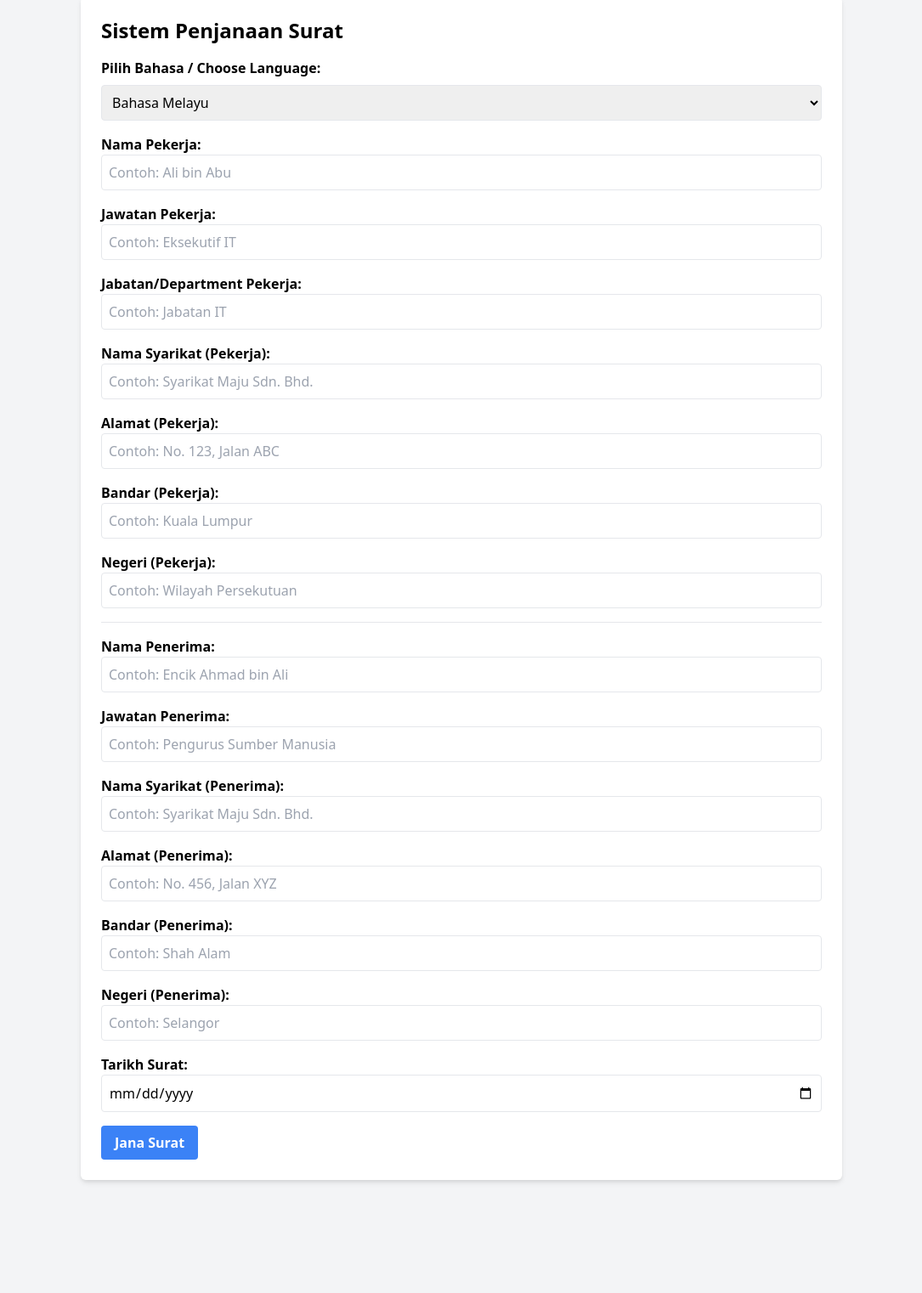
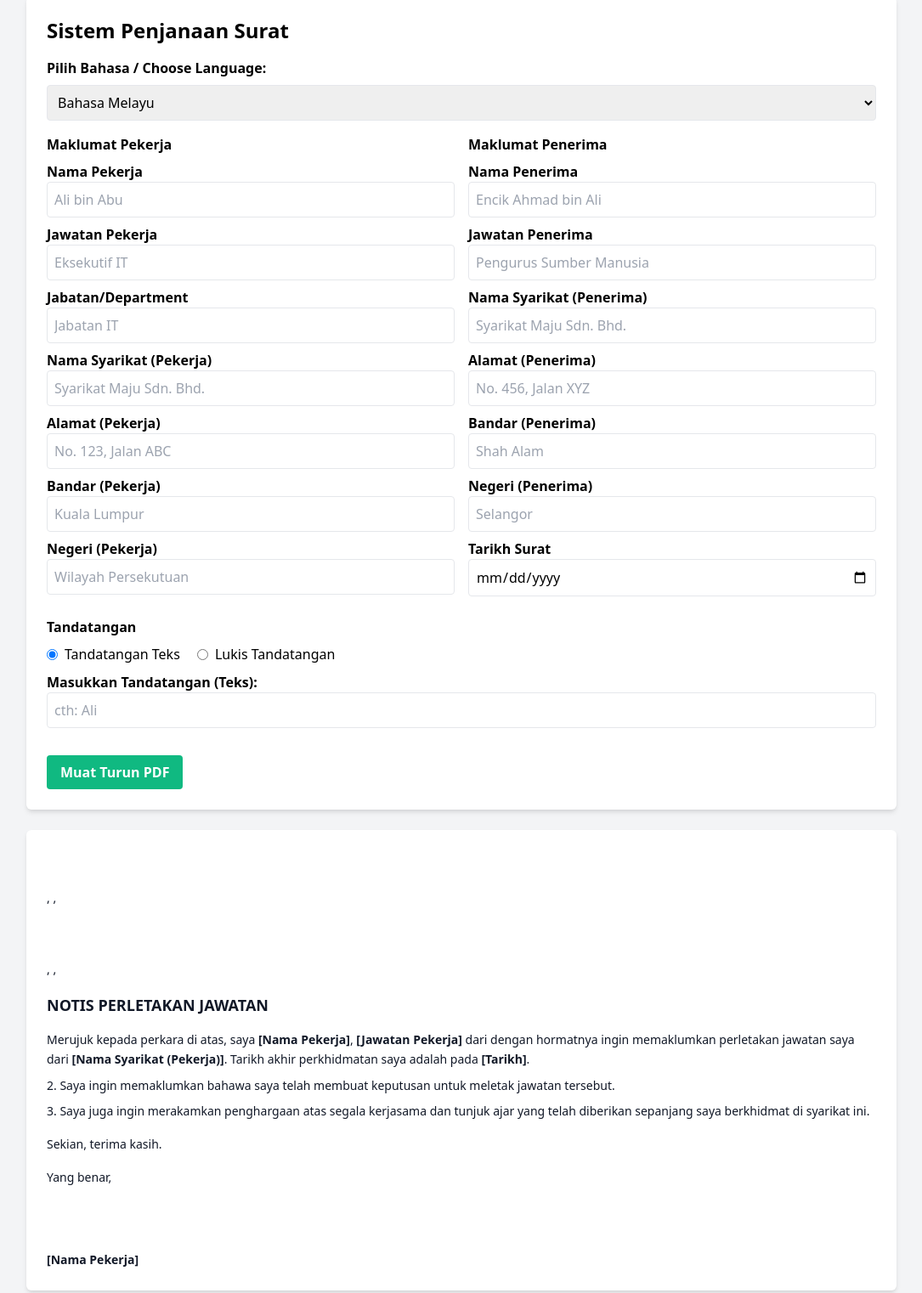
Before and after one commit to BlankedWave/Surat-Berhenti, a plain HTML site: page index.html in a window 1280 px wide. Shown: the part 20-1542 px from the top of the page at 85% size, without its empty margins (97-1182 px from the left). Before the commit the page ends 1425 px from the top, so only its background shows below. Drawn offline with nearby package versions, Linux system fonts and the light colour scheme.

Commit message:
Update index.html

```diff
--- a/index.html
+++ b/index.html
@@ -5,18 +5,27 @@
   <meta name="viewport" content="width=device-width, initial-scale=1.0"/>
   <!-- Tailwind CSS CDN -->
   <link href="https://cdn.jsdelivr.net/npm/tailwindcss@2.2.19/dist/tailwind.min.css" rel="stylesheet">
+  <!-- Google Font untuk tandatangan teks -->
+  <link href="https://fonts.googleapis.com/css2?family=Great+Vibes&display=swap" rel="stylesheet">
 
-  <title>Penjanaan Surat Perletakan Jawatan</title>
+  <title>Sistem Penjanaan Surat & Tandatangan</title>
 
   <!-- html2pdf.js (untuk generate PDF) -->
   <script src="https://cdnjs.cloudflare.com/ajax/libs/html2pdf.js/0.9.3/html2pdf.bundle.min.js"
           integrity="sha512-YcsIpTFRc0tHEgYpP+TUPn6yYP0T7Dcv/xD7Hih5oOH0S8Q+F0Mr2ygZ+Kp+S0zMfX7WQbhBsD6K0yZ0JULH7Q=="
           crossorigin="anonymous"
           referrerpolicy="no-referrer"></script>
+  <style>
+    /* Sedikit gaya untuk kanvas tandatangan */
+    #signatureCanvas {
+      border: 1px solid #ccc;
+      background-color: #fff;
+      touch-action: none;
+    }
+  </style>
 </head>
 <body class="bg-gray-100 p-4">
-
-  <div class="max-w-4xl mx-auto bg-white p-6 rounded-md shadow-md">
+  <div class="max-w-5xl mx-auto bg-white p-6 rounded-md shadow-md">
     <h1 class="text-2xl font-bold mb-4">Sistem Penjanaan Surat</h1>
 
     <!-- Pilihan Bahasa -->
@@ -29,87 +38,102 @@
     </div>
 
     <!-- Borang Input Maklumat -->
-    <form id="letterForm" class="space-y-4">
+    <form id="letterForm" class="grid grid-cols-1 md:grid-cols-2 gap-4">
+      <!-- Kiri (Maklumat Pekerja) -->
       <div>
-        <label class="block font-semibold">Nama Pekerja:</label>
-        <input type="text" id="namaPekerja" class="border rounded p-2 w-full" placeholder="Contoh: Ali bin Abu" required />
-      </div>
-      <div>
-        <label class="block font-semibold">Jawatan Pekerja:</label>
-        <input type="text" id="jawatanPekerja" class="border rounded p-2 w-full" placeholder="Contoh: Eksekutif IT" required />
-      </div>
-      <div>
-        <label class="block font-semibold">Jabatan/Department Pekerja:</label>
-        <input type="text" id="jabatanPekerja" class="border rounded p-2 w-full" placeholder="Contoh: Jabatan IT" required />
-      </div>
-      <div>
-        <label class="block font-semibold">Nama Syarikat (Pekerja):</label>
-        <input type="text" id="namaSyarikatPekerja" class="border rounded p-2 w-full" placeholder="Contoh: Syarikat Maju Sdn. Bhd." required />
-      </div>
-      <div>
-        <label class="block font-semibold">Alamat (Pekerja):</label>
-        <input type="text" id="alamatPekerja" class="border rounded p-2 w-full" placeholder="Contoh: No. 123, Jalan ABC" required />
-      </div>
-      <div>
-        <label class="block font-semibold">Bandar (Pekerja):</label>
-        <input type="text" id="bandarPekerja" class="border rounded p-2 w-full" placeholder="Contoh: Kuala Lumpur" required />
-      </div>
-      <div>
-        <label class="block font-semibold">Negeri (Pekerja):</label>
-        <input type="text" id="negeriPekerja" class="border rounded p-2 w-full" placeholder="Contoh: Wilayah Persekutuan" required />
-      </div>
-      <hr class="my-4" />
-      <div>
-        <label class="block font-semibold">Nama Penerima:</label>
-        <input type="text" id="namaPenerima" class="border rounded p-2 w-full" placeholder="Contoh: Encik Ahmad bin Ali" required />
-      </div>
-      <div>
-        <label class="block font-semibold">Jawatan Penerima:</label>
-        <input type="text" id="jawatanPenerima" class="border rounded p-2 w-full" placeholder="Contoh: Pengurus Sumber Manusia" required />
-      </div>
-      <div>
-        <label class="block font-semibold">Nama Syarikat (Penerima):</label>
-        <input type="text" id="namaSyarikatPenerima" class="border rounded p-2 w-full" placeholder="Contoh: Syarikat Maju Sdn. Bhd." required />
-      </div>
-      <div>
-        <label class="block font-semibold">Alamat (Penerima):</label>
-        <input type="text" id="alamatPenerima" class="border rounded p-2 w-full" placeholder="Contoh: No. 456, Jalan XYZ" required />
-      </div>
-      <div>
-        <label class="block font-semibold">Bandar (Penerima):</label>
-        <input type="text" id="bandarPenerima" class="border rounded p-2 w-full" placeholder="Contoh: Shah Alam" required />
-      </div>
-      <div>
-        <label class="block font-semibold">Negeri (Penerima):</label>
-        <input type="text" id="negeriPenerima" class="border rounded p-2 w-full" placeholder="Contoh: Selangor" required />
-      </div>
-      <div>
-        <label class="block font-semibold">Tarikh Surat:</label>
-        <input type="date" id="tarikh" class="border rounded p-2 w-full" required />
-      </div>
-      <button type="button" onclick="generateLetter()"
-              class="bg-blue-500 hover:bg-blue-600 text-white font-bold py-2 px-4 rounded">
-        Jana Surat
-      </button>
-    </form>
+        <h2 class="font-bold mb-2">Maklumat Pekerja</h2>
+        <label class="block font-semibold">Nama Pekerja</label>
+        <input type="text" id="namaPekerja" class="border rounded p-2 w-full mb-2" placeholder="Ali bin Abu" required />
+
+        <label class="block font-semibold">Jawatan Pekerja</label>
+        <input type="text" id="jawatanPekerja" class="border rounded p-2 w-full mb-2" placeholder="Eksekutif IT" required />
+
+        <label class="block font-semibold">Jabatan/Department</label>
+        <input type="text" id="jabatanPekerja" class="border rounded p-2 w-full mb-2" placeholder="Jabatan IT" required />
+
+        <label class="block font-semibold">Nama Syarikat (Pekerja)</label>
+        <input type="text" id="namaSyarikatPekerja" class="border rounded p-2 w-full mb-2" placeholder="Syarikat Maju Sdn. Bhd." required />
+
+        <label class="block font-semibold">Alamat (Pekerja)</label>
+        <input type="text" id="alamatPekerja" class="border rounded p-2 w-full mb-2" placeholder="No. 123, Jalan ABC" required />
+
+        <label class="block font-semibold">Bandar (Pekerja)</label>
+        <input type="text" id="bandarPekerja" class="border rounded p-2 w-full mb-2" placeholder="Kuala Lumpur" required />
+
+        <label class="block font-semibold">Negeri (Pekerja)</label>
+        <input type="text" id="negeriPekerja" class="border rounded p-2 w-full mb-2" placeholder="Wilayah Persekutuan" required />
       </div>
 
-  <!-- Paparan Surat (akan diisi melalui JS) -->
-  <div id="letterOutput" class="max-w-4xl mx-auto bg-white p-6 rounded-md shadow-md mt-6 hidden">
-    <div id="letterContent" class="text-sm leading-relaxed text-gray-900">
-      <!-- Kandungan surat akan diisi secara dinamik di sini -->
+      <!-- Kanan (Maklumat Penerima) -->
+      <div>
+        <h2 class="font-bold mb-2">Maklumat Penerima</h2>
+        <label class="block font-semibold">Nama Penerima</label>
+        <input type="text" id="namaPenerima" class="border rounded p-2 w-full mb-2" placeholder="Encik Ahmad bin Ali" required />
+
+        <label class="block font-semibold">Jawatan Penerima</label>
+        <input type="text" id="jawatanPenerima" class="border rounded p-2 w-full mb-2" placeholder="Pengurus Sumber Manusia" required />
+
+        <label class="block font-semibold">Nama Syarikat (Penerima)</label>
+        <input type="text" id="namaSyarikatPenerima" class="border rounded p-2 w-full mb-2" placeholder="Syarikat Maju Sdn. Bhd." required />
+
+        <label class="block font-semibold">Alamat (Penerima)</label>
+        <input type="text" id="alamatPenerima" class="border rounded p-2 w-full mb-2" placeholder="No. 456, Jalan XYZ" required />
+
+        <label class="block font-semibold">Bandar (Penerima)</label>
+        <input type="text" id="bandarPenerima" class="border rounded p-2 w-full mb-2" placeholder="Shah Alam" required />
+
+        <label class="block font-semibold">Negeri (Penerima)</label>
+        <input type="text" id="negeriPenerima" class="border rounded p-2 w-full mb-2" placeholder="Selangor" required />
+
+        <label class="block font-semibold">Tarikh Surat</label>
+        <input type="date" id="tarikh" class="border rounded p-2 w-full mb-2" required />
       </div>
 
+      <!-- Bahagian Tandatangan -->
+      <div class="md:col-span-2">
+        <h2 class="font-bold mb-2">Tandatangan</h2>
+        <div class="mb-2">
+          <label class="inline-flex items-center mr-4">
+            <input type="radio" name="signatureOption" value="text" class="form-radio" checked>
+            <span class="ml-2">Tandatangan Teks</span>
+          </label>
+          <label class="inline-flex items-center">
+            <input type="radio" name="signatureOption" value="draw" class="form-radio">
+            <span class="ml-2">Lukis Tandatangan</span>
+          </label>
+        </div>
+        <!-- Input Tandatangan Teks -->
+        <div id="textSignatureContainer" class="mb-4">
+          <label class="block font-semibold">Masukkan Tandatangan (Teks):</label>
+          <input type="text" id="signatureText" class="border rounded p-2 w-full" placeholder="cth: Ali" />
+        </div>
+        <!-- Kanvas untuk Lukis Tandatangan -->
+        <div id="drawSignatureContainer" class="mb-4 hidden">
+          <label class="block font-semibold mb-1">Lukis Tandatangan:</label>
+          <canvas id="signatureCanvas" width="400" height="100"></canvas>
+          <button type="button" id="clearCanvas" class="mt-2 bg-red-500 hover:bg-red-600 text-white py-1 px-2 rounded">Clear</button>
+        </div>
+      </div>
+    </form>
+
+    <!-- Butang Muat Turun PDF -->
     <div class="mt-4">
-      <button onclick="generatePDF()"
+      <button id="downloadBtn"
               class="bg-green-500 hover:bg-green-600 text-white font-bold py-2 px-4 rounded">
         Muat Turun PDF
       </button>
     </div>
   </div>
 
+  <!-- Paparan Surat (sentiasa dipaparkan) -->
+  <div class="max-w-5xl mx-auto bg-white p-6 rounded-md shadow-md mt-6">
+    <div id="letterContent" class="text-sm leading-relaxed text-gray-900">
+      <!-- Kandungan surat akan diisi secara dinamik -->
+    </div>
+  </div>
+
   <script>
-    // Teks surat dalam bahasa Melayu
+    // Template surat (gunakan placeholder [TandatanganHTML])
     const suratMY = `
       <p class="mb-4">
         <span class="block font-bold">[Nama Pekerja]</span>
@@ -148,13 +172,12 @@
       </p>
 
       <p class="mt-4">
-      Yang benar,<br/>
-      <br/>
+        Yang benar,<br/><br/>
+        [TandatanganHTML]<br/>
         <strong>[Nama Pekerja]</strong>
       </p>
     `;
 
-    // Teks surat dalam bahasa Inggeris
     const suratEN = `
       <p class="mb-4">
         <span class="block font-bold">[Employee Name]</span>
@@ -193,94 +216,193 @@
       </p>
 
       <p class="mt-4">
-      Yours sincerely,<br/>
-      <br/>
+        Yours sincerely,<br/><br/>
+        [TandatanganHTML]<br/>
         <strong>[Employee Name]</strong>
       </p>
     `;
 
-    function generateLetter() {
-      // Ambil nilai dari borang
-      const namaPekerja = document.getElementById('namaPekerja').value;
-      const jawatanPekerja = document.getElementById('jawatanPekerja').value;
-      const jabatanPekerja = document.getElementById('jabatanPekerja').value;
-      const namaSyarikatPekerja = document.getElementById('namaSyarikatPekerja').value;
-      const alamatPekerja = document.getElementById('alamatPekerja').value;
-      const bandarPekerja = document.getElementById('bandarPekerja').value;
-      const negeriPekerja = document.getElementById('negeriPekerja').value;
+    // Elemen borang
+    const languageSelect       = document.getElementById('languageSelect');
+    const namaPekerja          = document.getElementById('namaPekerja');
+    const jawatanPekerja       = document.getElementById('jawatanPekerja');
+    const jabatanPekerja       = document.getElementById('jabatanPekerja');
+    const namaSyarikatPekerja  = document.getElementById('namaSyarikatPekerja');
+    const alamatPekerja        = document.getElementById('alamatPekerja');
+    const bandarPekerja        = document.getElementById('bandarPekerja');
+    const negeriPekerja        = document.getElementById('negeriPekerja');
 
-      const namaPenerima = document.getElementById('namaPenerima').value;
-      const jawatanPenerima = document.getElementById('jawatanPenerima').value;
-      const namaSyarikatPenerima = document.getElementById('namaSyarikatPenerima').value;
-      const alamatPenerima = document.getElementById('alamatPenerima').value;
-      const bandarPenerima = document.getElementById('bandarPenerima').value;
-      const negeriPenerima = document.getElementById('negeriPenerima').value;
+    const namaPenerima         = document.getElementById('namaPenerima');
+    const jawatanPenerima      = document.getElementById('jawatanPenerima');
+    const namaSyarikatPenerima = document.getElementById('namaSyarikatPenerima');
+    const alamatPenerima       = document.getElementById('alamatPenerima');
+    const bandarPenerima       = document.getElementById('bandarPenerima');
+    const negeriPenerima       = document.getElementById('negeriPenerima');
+    const tarikhInput          = document.getElementById('tarikh');
 
-      const tarikh = document.getElementById('tarikh').value; // format: YYYY-MM-DD
+    // Elemen untuk tandatangan teks dan lukisan
+    const signatureTextInput   = document.getElementById('signatureText');
+    const textSignatureContainer = document.getElementById('textSignatureContainer');
+    const drawSignatureContainer = document.getElementById('drawSignatureContainer');
+    const signatureCanvas      = document.getElementById('signatureCanvas');
+    const clearCanvasBtn       = document.getElementById('clearCanvas');
 
-      // Pilih bahasa
-      const language = document.getElementById('languageSelect').value;
+    const letterContent        = document.getElementById('letterContent');
+    const downloadBtn          = document.getElementById('downloadBtn');
+
+    // Pengurusan pilihan signature (radio)
+    const signatureOptions = document.getElementsByName('signatureOption');
+    signatureOptions.forEach(option => {
+      option.addEventListener('change', () => {
+        // Tunjukkan/ sembunyikan input berdasarkan pilihan
+        if (option.value === 'text' && option.checked) {
+          textSignatureContainer.classList.remove('hidden');
+          drawSignatureContainer.classList.add('hidden');
+        } else if (option.value === 'draw' && option.checked) {
+          drawSignatureContainer.classList.remove('hidden');
+          textSignatureContainer.classList.add('hidden');
+        }
+        updateLetter();
+      });
+    });
+
+    // Fungsi update surat (real-time)
+    function updateLetter() {
+      const language = languageSelect.value;
       let templateSurat = (language === 'my') ? suratMY : suratEN;
 
-      // Format tarikh ke bentuk lebih sesuai (cth: 7 Januari 2025) jika bahasa MY
-      // atau (January 7, 2025) jika bahasa EN -- contoh ringkas di bawah:
-      const dateObj = new Date(tarikh);
+      // Format tarikh
+      const tarikhValue = tarikhInput.value;
+      let formattedDate = '';
+      if (tarikhValue) {
+        const dateObj = new Date(tarikhValue);
         const optionsMY = { day: 'numeric', month: 'long', year: 'numeric' };
         const optionsEN = { day: 'numeric', month: 'long', year: 'numeric' };
-
-      let formattedDate = '';
-      if (language === 'my') {
-        formattedDate = dateObj.toLocaleDateString('ms-MY', optionsMY);
-      } else {
-        formattedDate = dateObj.toLocaleDateString('en-GB', optionsEN);
+        formattedDate = language === 'my' ? dateObj.toLocaleDateString('ms-MY', optionsMY)
+                                         : dateObj.toLocaleDateString('en-GB', optionsEN);
       }
 
-      // Gantikan placeholder
+      // Gantikan placeholder dalam template
       templateSurat = templateSurat
-        .replace('[Nama Pekerja]', namaPekerja)
-        .replace('[Jawatan Pekerja]', jawatanPekerja)
-        .replace('[Jabatan Pekerja]', jabatanPekerja)
-        .replace('[Nama Syarikat (Pekerja)]', namaSyarikatPekerja)
-        .replace('[Alamat Pekerja]', alamatPekerja)
-        .replace('[Bandar Pekerja]', bandarPekerja)
-        .replace('[Negeri Pekerja]', negeriPekerja)
-
-        .replace('[Nama Penerima]', namaPenerima)
-        .replace('[Jawatan Penerima]', jawatanPenerima)
-        .replace('[Nama Syarikat (Penerima)]', namaSyarikatPenerima)
-        .replace('[Alamat Penerima]', alamatPenerima)
-        .replace('[Bandar Penerima]', bandarPenerima)
-        .replace('[Negeri Penerima]', negeriPenerima)
-
-        .replace('[Tarikh]', formattedDate)
+        .replace('[Nama Pekerja]', namaPekerja.value || '')
+        .replace('[Jawatan Pekerja]', jawatanPekerja.value || '')
+        .replace('[Jabatan Pekerja]', jabatanPekerja.value || '')
+        .replace('[Nama Syarikat (Pekerja)]', namaSyarikatPekerja.value || '')
+        .replace('[Alamat Pekerja]', alamatPekerja.value || '')
+        .replace('[Bandar Pekerja]', bandarPekerja.value || '')
+        .replace('[Negeri Pekerja]', negeriPekerja.value || '')
+        .replace('[Nama Penerima]', namaPenerima.value || '')
+        .replace('[Jawatan Penerima]', jawatanPenerima.value || '')
+        .replace('[Nama Syarikat (Penerima)]', namaSyarikatPenerima.value || '')
+        .replace('[Alamat Penerima]', alamatPenerima.value || '')
+        .replace('[Bandar Penerima]', bandarPenerima.value || '')
+        .replace('[Negeri Penerima]', negeriPenerima.value || '')
+        .replace('[Tarikh]', formattedDate);
 
       // Untuk versi English
-        .replace('[Employee Name]', namaPekerja)
-        .replace('[Employee Position]', jawatanPekerja)
-        .replace('[Employee Department]', jabatanPekerja)
-        .replace('[Employee Company]', namaSyarikatPekerja)
-        .replace('[Employee Address]', alamatPekerja)
-        .replace('[Employee City]', bandarPekerja)
-        .replace('[Employee State]', negeriPekerja)
-
-        .replace('[Recipient Name]', namaPenerima)
-        .replace('[Recipient Position]', jawatanPenerima)
-        .replace('[Recipient Company]', namaSyarikatPenerima)
-        .replace('[Recipient Address]', alamatPenerima)
-        .replace('[Recipient City]', bandarPenerima)
-        .replace('[Recipient State]', negeriPenerima)
+      templateSurat = templateSurat
+        .replace('[Employee Name]', namaPekerja.value || '')
+        .replace('[Employee Position]', jawatanPekerja.value || '')
+        .replace('[Employee Department]', jabatanPekerja.value || '')
+        .replace('[Employee Company]', namaSyarikatPekerja.value || '')
+        .replace('[Employee Address]', alamatPekerja.value || '')
+        .replace('[Employee City]', bandarPekerja.value || '')
+        .replace('[Employee State]', negeriPekerja.value || '')
+        .replace('[Recipient Name]', namaPenerima.value || '')
+        .replace('[Recipient Position]', jawatanPenerima.value || '')
+        .replace('[Recipient Company]', namaSyarikatPenerima.value || '')
+        .replace('[Recipient Address]', alamatPenerima.value || '')
+        .replace('[Recipient City]', bandarPenerima.value || '')
+        .replace('[Recipient State]', negeriPenerima.value || '')
         .replace('[Date]', formattedDate);
 
-      // Masukkan ke dalam letterContent
-      const letterContent = document.getElementById('letterContent');
-      letterContent.innerHTML = templateSurat;
-
-      // Tunjukkan surat
-      document.getElementById('letterOutput').classList.remove('hidden');
+      // Tentukan signatureHTML berdasarkan pilihan
+      let signatureHTML = '';
+      const selectedOption = document.querySelector('input[name="signatureOption"]:checked').value;
+      if (selectedOption === 'text') {
+        // Tandatangan Teks dengan gaya huruf bergaya
+        const sigText = signatureTextInput.value || '';
+        signatureHTML = `<span style="font-family: 'Great Vibes', cursive; font-size: 32px;">${sigText}</span>`;
+      } else if (selectedOption === 'draw') {
+        // Dapatkan data URL dari kanvas
+        const dataURL = signatureCanvas.toDataURL();
+        // Jika kanvas kosong, paparkan tiada tandatangan
+        if (isCanvasBlank(signatureCanvas)) {
+          signatureHTML = '';
+        } else {
+          signatureHTML = `<img src="${dataURL}" alt="Signature" class="h-16" />`;
+        }
       }
 
-    function generatePDF() {
-      const element = document.getElementById('letterContent');
+      // Gantikan placeholder untuk tandatangan
+      templateSurat = templateSurat.replace('[TandatanganHTML]', signatureHTML);
+
+      letterContent.innerHTML = templateSurat;
+    }
+
+    // Semak jika kanvas kosong
+    function isCanvasBlank(canvas) {
+      const blank = document.createElement('canvas');
+      blank.width = canvas.width;
+      blank.height = canvas.height;
+      return canvas.toDataURL() === blank.toDataURL();
+    }
+
+    // Event listeners untuk input
+    const inputs = document.querySelectorAll('#letterForm input, #letterForm select');
+    inputs.forEach(input => {
+      input.addEventListener('input', updateLetter);
+    });
+
+    // Pengendalian lukisan pada kanvas tandatangan
+    let drawing = false;
+    const ctx = signatureCanvas.getContext('2d');
+    ctx.lineWidth = 2;
+    ctx.lineCap = 'round';
+
+    function startPosition(e) {
+      drawing = true;
+      draw(e);
+    }
+    function endPosition() {
+      drawing = false;
+      ctx.beginPath();
+      updateLetter();
+    }
+    function draw(e) {
+      if (!drawing) return;
+      e.preventDefault();
+      const rect = signatureCanvas.getBoundingClientRect();
+      let x, y;
+      if(e.touches) {
+        x = e.touches[0].clientX - rect.left;
+        y = e.touches[0].clientY - rect.top;
+      } else {
+        x = e.clientX - rect.left;
+        y = e.clientY - rect.top;
+      }
+      ctx.lineTo(x, y);
+      ctx.stroke();
+      ctx.beginPath();
+      ctx.moveTo(x, y);
+    }
+
+    // Event listeners untuk kanvas
+    signatureCanvas.addEventListener('mousedown', startPosition);
+    signatureCanvas.addEventListener('mouseup', endPosition);
+    signatureCanvas.addEventListener('mousemove', draw);
+    signatureCanvas.addEventListener('touchstart', startPosition);
+    signatureCanvas.addEventListener('touchend', endPosition);
+    signatureCanvas.addEventListener('touchmove', draw);
+
+    // Butang clear untuk kanvas
+    clearCanvasBtn.addEventListener('click', () => {
+      ctx.clearRect(0, 0, signatureCanvas.width, signatureCanvas.height);
+      updateLetter();
+    });
+
+    // Butang Muat Turun PDF
+    downloadBtn.addEventListener('click', function() {
       const opt = {
         margin:       0.5,
         filename:     'Surat-Perletakan-Jawatan.pdf',
@@ -288,8 +410,11 @@
         html2canvas:  { scale: 2 },
         jsPDF:        { unit: 'in', format: 'letter', orientation: 'portrait' }
       };
-      html2pdf().from(element).set(opt).save();
-    }
+      html2pdf().from(letterContent).set(opt).save();
+    });
+
+    // Panggil sekali untuk paparan awal
+    updateLetter();
   </script>
 </body>
 </html>
```
Lines whose indentation alone changed are shown as unchanged.
